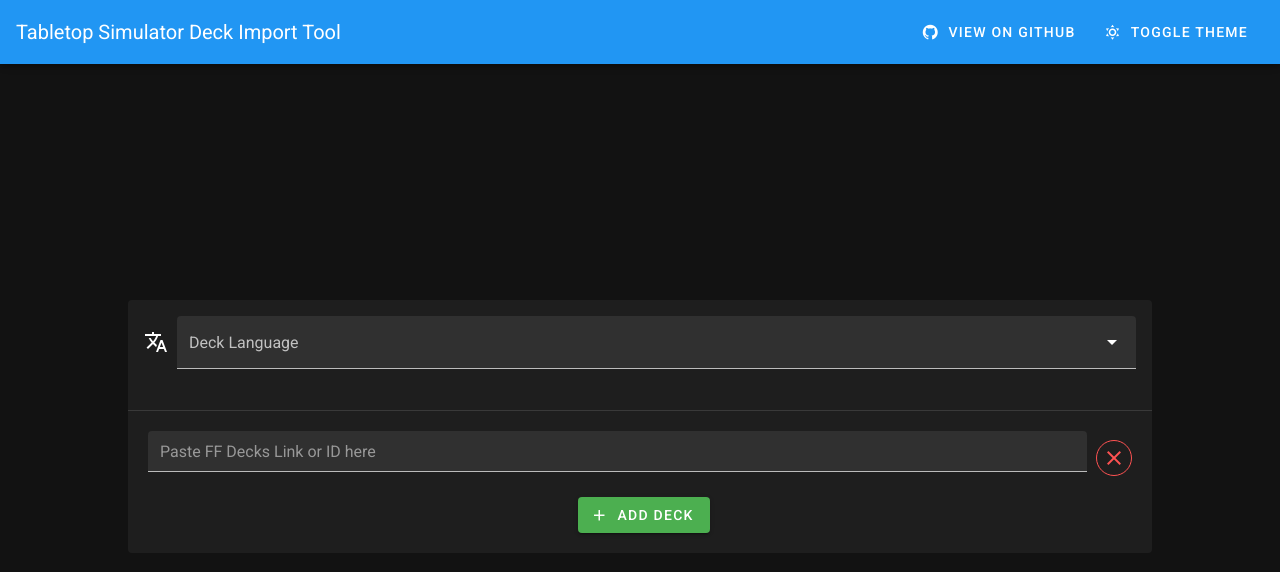
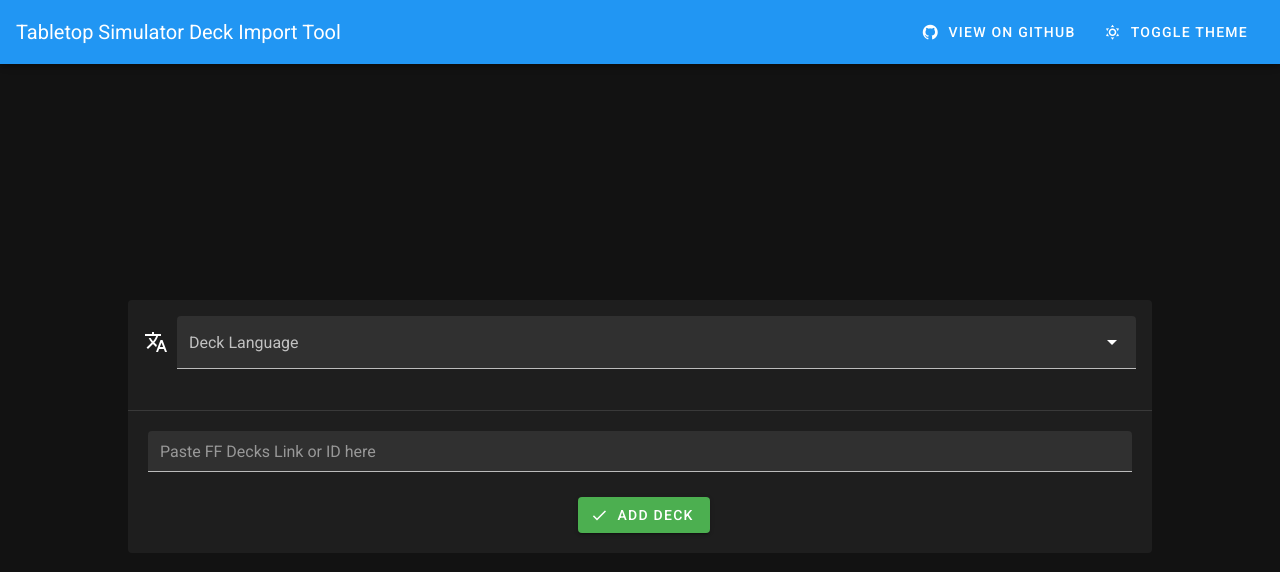
Before and after one commit to ldericher/ttsimport, a Vue app in the folder ui/: page / in a window 1280 px wide. Shown: the top 572 px of the page. Built offline with nearby package versions, Linux system fonts and the light colour scheme.

Commit message:
clearable text field

```diff
--- a/ui/src/components/DeckAddForm.vue
+++ b/ui/src/components/DeckAddForm.vue
@@ -8,23 +8,14 @@
             hint="e.g. https://ffdecks.com/deck/6272690272862208 or 6272690272862208"
             v-model="deck_id"
             :rules="deck_id_rules"
+            clearable
             dense
             filled
           >
-            <v-btn
-              slot="append-outer"
-              color="error"
-              @click="$refs.form.reset()"
-              tabindex="-1"
-              icon
-              outlined
-            >
-              <v-icon>mdi-close</v-icon>
-            </v-btn>
           </v-text-field>
 
           <v-btn color="success" type="submit" :disabled="!valid" class="ml-2">
-            <v-icon left>mdi-plus</v-icon>
+            <v-icon left>mdi-check</v-icon>
             Add Deck
           </v-btn>
         </v-col>
```
